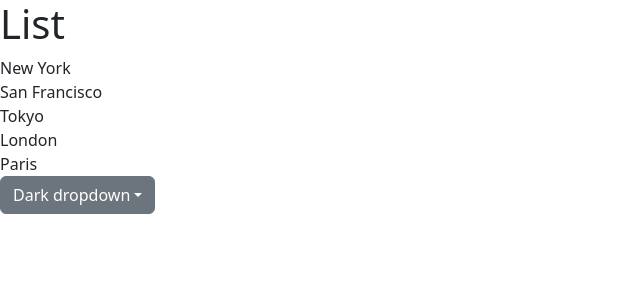
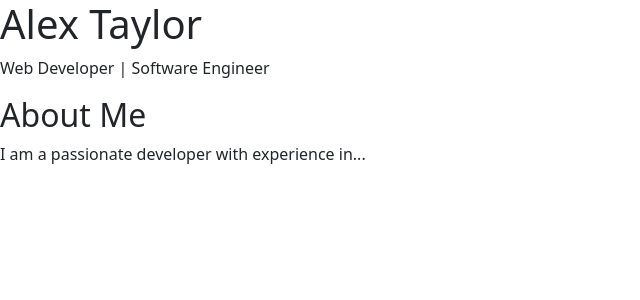
Before and after one commit to AlexETay7/MyPortfolio, a React (Vite) app: page / in a window 1280 px wide. Shown: the top 300 px of the page, without its empty margins (0-640 px from the left). Built offline with nearby package versions, Linux system fonts and the light colour scheme.

Commit message:
added componenets

```diff
--- a/src/App.tsx
+++ b/src/App.tsx
@@ -1,49 +1,13 @@
-import { DarkDropdownButton } from "./components/DarkDropdownButton";
-import ListGroup from "./components/ListGroup";
+import AboutMe from "./components/AboutMe";
+import TitlePage from "./components/TitlePage";
 
 function App() {
   return (
     <div>
-      <ListGroup></ListGroup>
-      <DarkDropdownButton></DarkDropdownButton>
+      <TitlePage />
+      <AboutMe />
     </div>
   );
 }
 
 export default App;
-
-// import { useState } from 'react'
-// import reactLogo from './assets/react.svg'
-// import viteLogo from '/vite.svg'
-// import './App.css'
-
-// function App() {
-//   const [count, setCount] = useState(0)
-
-//   return (
-//     <>
-//       <div>
-//         <a href="https://vitejs.dev" target="_blank">
-//           <img src={viteLogo} className="logo" alt="Vite logo" />
-//         </a>
-//         <a href="https://react.dev" target="_blank">
-//           <img src={reactLogo} className="logo react" alt="React logo" />
-//         </a>
-//       </div>
-//       <h1>Vite + React</h1>
-//       <div className="card">
-//         <button onClick={() => setCount((count) => count + 1)}>
-//           count is {count}
-//         </button>
-//         <p>
-//           Edit <code>src/App.tsx</code> and save to test HMR
-//         </p>
-//       </div>
-//       <p className="read-the-docs">
-//         Click on the Vite and React logos to learn more
-//       </p>
-//     </>
-//   )
-// }
-
-// export default App
--- /dev/null
+++ b/src/components/AboutMe.tsx
@@ -0,0 +1,11 @@
+function AboutMe() {
+  return (
+    <section id="about" className="about-me">
+      {/* Your about me content goes here */}
+      <h2>About Me</h2>
+      <p>I am a passionate developer with experience in...</p>
+    </section>
+  );
+}
+
+export default AboutMe;
--- /dev/null
+++ b/src/components/TitlePage.tsx
@@ -0,0 +1,12 @@
+function TitlePage() {
+  return (
+    <section className="title-page">
+      <div className="title-content">
+        <h1>Alex Taylor</h1>
+        <p>Web Developer | Software Engineer</p>
+      </div>
+    </section>
+  );
+}
+
+export default TitlePage;
```
Also changed, not shown: src/components/MovingBackground.tsx (added, +12 -0 lines).
